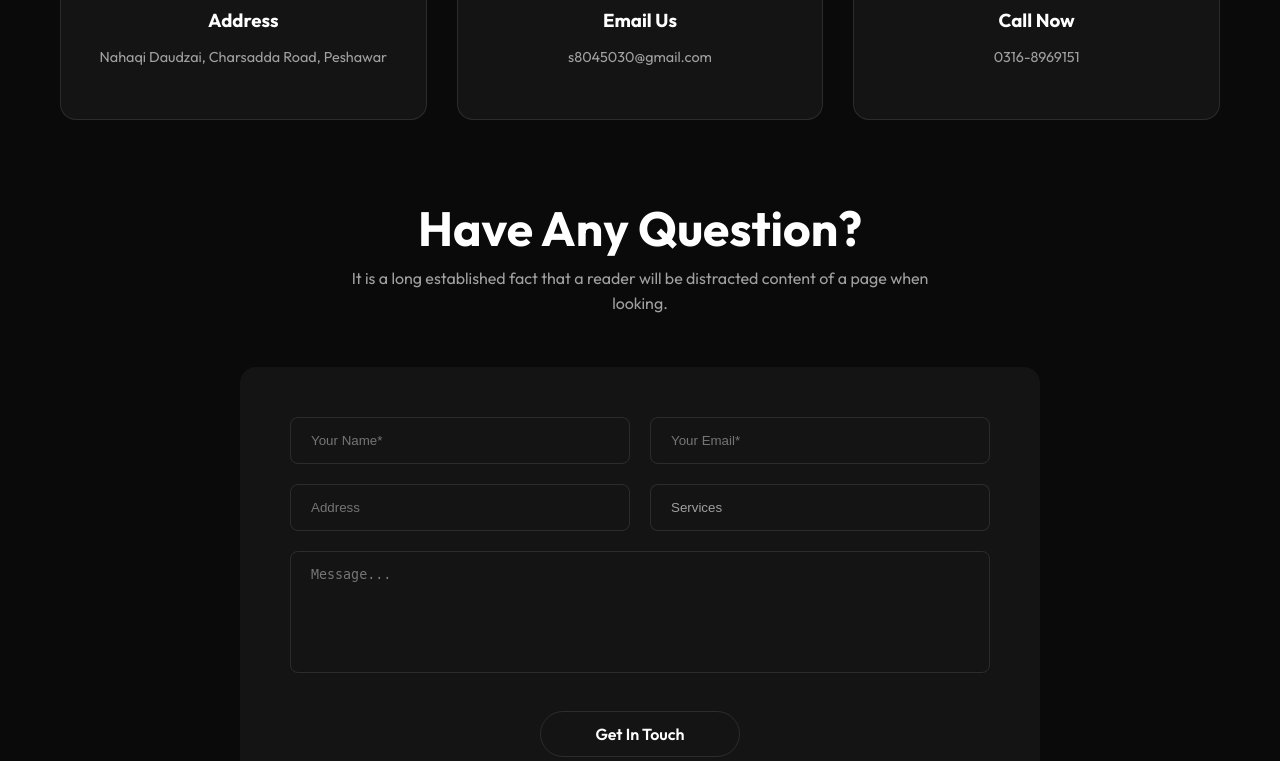
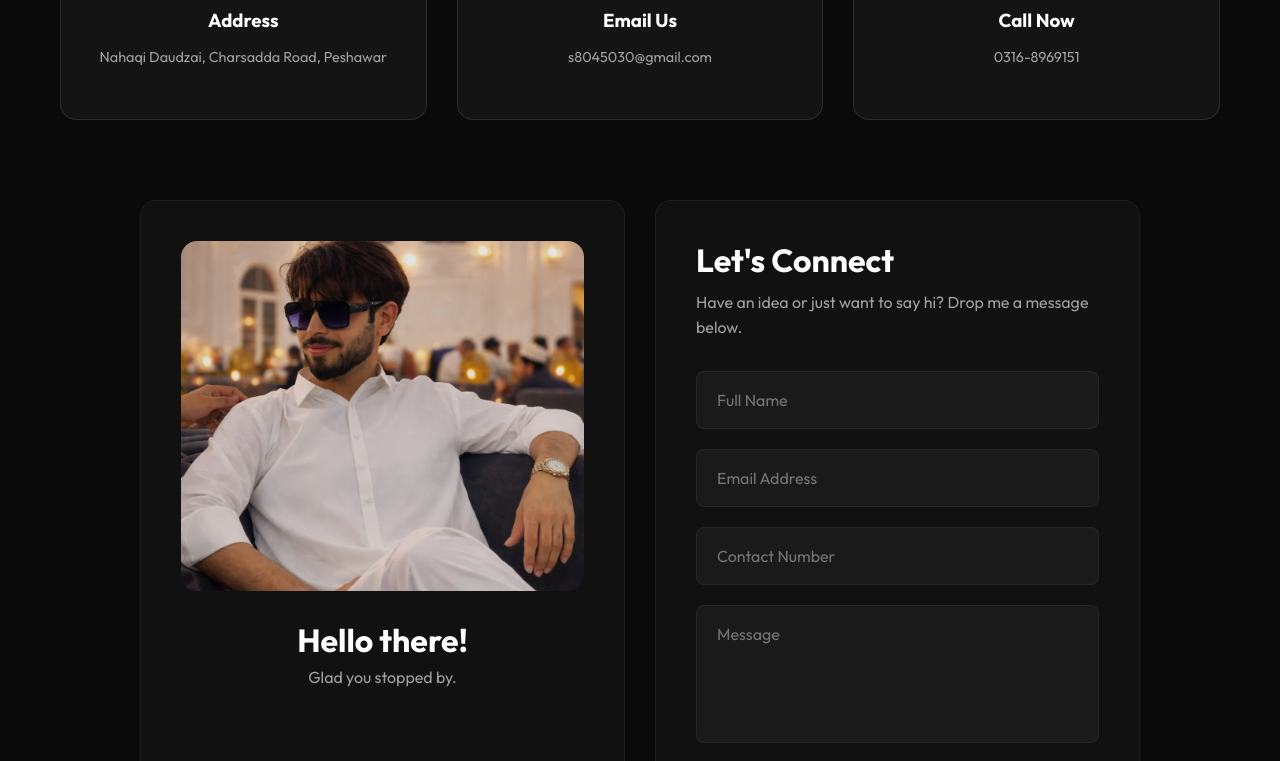
Before and after one commit to Shehzad327925/Shahzad-Portfolio-, a PHP site: page /contact.html in a window 1280 px wide. Shown: the part 605-1366 px from the top of the page. Run offline with PHP 8.4, Linux system fonts and the light colour scheme; some libraries are stand-ins or nearby versions; grey boxes are pictures that could not be loaded.

Commit message:
Updated some features

```diff
--- /dev/null
+++ b/assets/css/contact-premium.css
@@ -0,0 +1,96 @@
+/* Premium Contact Form Styles */
+.contact-wrapper {
+    display: flex;
+    gap: 30px;
+    max-width: 1000px;
+    margin: 0 auto;
+}
+
+.contact-card {
+    background: #111111;
+    border-radius: var(--radius-md);
+    border: 1px solid rgba(255, 255, 255, 0.05);
+    padding: 40px;
+    flex: 1;
+}
+
+.contact-left {
+    display: flex;
+    flex-direction: column;
+    align-items: center;
+    background: #111111;
+}
+
+.contact-img-box {
+    width: 100%;
+    height: 350px;
+    border-radius: var(--radius-md);
+    overflow: hidden;
+    margin-bottom: 30px;
+}
+
+.contact-img-box img {
+    width: 100%;
+    height: 100%;
+    object-fit: cover;
+    filter: brightness(0.9);
+}
+
+.contact-input-group {
+    margin-bottom: 20px;
+}
+
+.contact-input {
+    width: 100%;
+    background: #1a1a1a;
+    border: 1px solid rgba(255, 255, 255, 0.05);
+    border-radius: var(--radius-sm);
+    padding: 18px 20px;
+    color: var(--text-main);
+    font-family: var(--font-main);
+    font-size: 1rem;
+    outline: none;
+    transition: var(--transition);
+}
+
+.contact-input:focus {
+    border-color: var(--primary);
+    background: #222222;
+}
+
+.contact-btn {
+    width: 100%;
+    background: var(--primary);
+    color: #000;
+    font-weight: 600;
+    font-size: 1.1rem;
+    border: none;
+    padding: 18px;
+    border-radius: var(--radius-sm);
+    cursor: pointer;
+    transition: var(--transition);
+    margin-top: 10px;
+}
+
+.contact-btn:hover {
+    background: #fff;
+    color: #000;
+}
+
+/* Spinner for button */
+.btn-spinner {
+    display: none;
+    width: 20px;
+    height: 20px;
+    border: 2px solid rgba(0,0,0,0.2);
+    border-top-color: #000;
+    border-radius: 50%;
+    animation: spin 1s linear infinite;
+    margin: 0 auto;
+}
+
+@media (max-width: 768px) {
+    .contact-wrapper {
+        flex-direction: column;
+    }
+}
--- a/assets/js/main.js
+++ b/assets/js/main.js
@@ -1,13 +1,14 @@
+// ─── MOBILE MENU + HEADER + ANCHOR SCROLL ──────────────────
 document.addEventListener('DOMContentLoaded', () => {
     // Mobile menu toggle
     const mobileToggle = document.getElementById('mobile-toggle');
     const navLinks = document.getElementById('nav-links');
 
-    if(mobileToggle) {
+    if (mobileToggle) {
         mobileToggle.addEventListener('click', () => {
             navLinks.classList.toggle('active');
             const icon = mobileToggle.querySelector('i');
-            if(navLinks.classList.contains('active')) {
+            if (navLinks.classList.contains('active')) {
                 icon.classList.remove('fa-bars');
                 icon.classList.add('fa-times');
             } else {
@@ -17,10 +18,11 @@ document.addEventListener('DOMContentLoaded', () => {
         });
     }
 
-    // Header scroll effect
+    // Header shrink on scroll
     const header = document.querySelector('.header');
+    if (header) {
         window.addEventListener('scroll', () => {
-        if(window.scrollY > 50) {
+            if (window.scrollY > 50) {
                 header.style.padding = '15px 0';
                 header.style.boxShadow = '0 5px 20px rgba(0,0,0,0.5)';
             } else {
@@ -28,41 +30,35 @@ document.addEventListener('DOMContentLoaded', () => {
                 header.style.boxShadow = 'none';
             }
         });
+    }
 
     // Smooth scroll for anchor links
     document.querySelectorAll('a[href^="#"]').forEach(anchor => {
         anchor.addEventListener('click', function (e) {
             const target = document.querySelector(this.getAttribute('href'));
-            if(target) {
+            if (target) {
                 e.preventDefault();
-                navLinks.classList.remove('active'); // close mobile menu if open
-                window.scrollTo({
-                    top: target.offsetTop - 80,
-                    behavior: 'smooth'
-                });
+                if (navLinks) navLinks.classList.remove('active');
+                window.scrollTo({ top: target.offsetTop - 80, behavior: 'smooth' });
             }
         });
     });
 
-    // Portfolio filtering basic setup
+    // Portfolio filtering
     const filterButtons = document.querySelectorAll('.filter-btn');
     const portfolioItems = document.querySelectorAll('.portfolio-item');
 
-    if(filterButtons.length > 0) {
+    if (filterButtons.length > 0) {
         filterButtons.forEach(button => {
             button.addEventListener('click', () => {
-                // Remove active class from all buttons
                 filterButtons.forEach(btn => btn.classList.remove('active', 'btn-primary'));
                 filterButtons.forEach(btn => btn.classList.add('btn-outline'));
-
-                // Add active class to clicked button
                 button.classList.remove('btn-outline');
                 button.classList.add('active', 'btn-primary');
 
                 const filterValue = button.getAttribute('data-filter');
-
                 portfolioItems.forEach(item => {
-                    if(filterValue === 'all' || item.classList.contains(filterValue)) {
+                    if (filterValue === 'all' || item.classList.contains(filterValue)) {
                         item.style.display = 'block';
                         setTimeout(() => item.style.opacity = '1', 50);
                     } else {
@@ -74,3 +70,103 @@ document.addEventListener('DOMContentLoaded', () => {
         });
     }
 });
+
+// ─── CUSTOM CURSOR ─────────────────────────────────────────
+const cursorDot = document.getElementById('cursor-dot');
+const cursorOutline = document.getElementById('cursor-outline');
+
+let mouseX = 0, mouseY = 0;
+let outlineX = 0, outlineY = 0;
+let cursorVisible = false;
+
+window.addEventListener('mousemove', (e) => {
+    mouseX = e.clientX;
+    mouseY = e.clientY;
+
+    // Show on first move
+    if (!cursorVisible && cursorDot && cursorOutline) {
+        cursorDot.classList.add('visible');
+        cursorOutline.classList.add('visible');
+        cursorVisible = true;
+    }
+
+    // Dot snaps instantly
+    if (cursorDot) {
+        cursorDot.style.left = mouseX + 'px';
+        cursorDot.style.top = mouseY + 'px';
+    }
+});
+
+// Outline trails with smooth lag
+function animateOutline() {
+    outlineX += (mouseX - outlineX) * 0.12;
+    outlineY += (mouseY - outlineY) * 0.12;
+    if (cursorOutline) {
+        cursorOutline.style.left = outlineX + 'px';
+        cursorOutline.style.top = outlineY + 'px';
+    }
+    requestAnimationFrame(animateOutline);
+}
+animateOutline();
+
+// Expand on hover
+document.querySelectorAll('a, button').forEach(el => {
+    el.addEventListener('mouseenter', () => {
+        if (cursorOutline) {
+            cursorOutline.style.width = '64px';
+            cursorOutline.style.height = '64px';
+            cursorOutline.style.backgroundColor = 'rgba(0, 208, 132, 0.2)';
+        }
+    });
+    el.addEventListener('mouseleave', () => {
+        if (cursorOutline) {
+            cursorOutline.style.width = '40px';
+            cursorOutline.style.height = '40px';
+            cursorOutline.style.backgroundColor = 'rgba(0, 208, 132, 0.08)';
+        }
+    });
+});
+
+// Native CSS smooth scroll is used (scroll-behavior: smooth in style.css)
+
+// ─── EMAILJS CONTACT FORM ──────────────────────────────────
+document.addEventListener('DOMContentLoaded', () => {
+    if (typeof emailjs !== 'undefined') {
+        emailjs.init("keKjV-1Za9A4B71jx");
+    }
+
+    const contactForm = document.getElementById('contact-form');
+    if (contactForm) {
+        contactForm.addEventListener('submit', function (e) {
+            e.preventDefault();
+
+            const btnText = document.getElementById('btn-text');
+            const btnSpinner = document.getElementById('btn-spinner');
+            const statusMsg = document.getElementById('form-status');
+            const submitBtn = document.getElementById('submit-btn');
+
+            btnText.style.display = 'none';
+            btnSpinner.style.display = 'block';
+            submitBtn.disabled = true;
+            statusMsg.style.display = 'none';
+
+            emailjs.sendForm('service_wih01zd', 'template_co1y9uf', this)
+                .then(() => {
+                    statusMsg.textContent = "Message sent successfully!";
+                    statusMsg.style.color = "#00D084";
+                    statusMsg.style.display = 'block';
+                    contactForm.reset();
+                }, (error) => {
+                    statusMsg.textContent = "Oops! Something went wrong.";
+                    statusMsg.style.color = "#ff4757";
+                    statusMsg.style.display = 'block';
+                    console.log('EmailJS error:', error);
+                }).finally(() => {
+                    btnText.style.display = 'block';
+                    btnSpinner.style.display = 'none';
+                    submitBtn.disabled = false;
+                    setTimeout(() => statusMsg.style.display = 'none', 5000);
+                });
+        });
+    }
+});
--- a/contact.html
+++ b/contact.html
@@ -10,8 +10,20 @@
 
     <!-- FontAwesome for Icons -->
     <link rel="stylesheet" href="https://cdnjs.cloudflare.com/ajax/libs/font-awesome/6.4.0/css/all.min.css">
+
+    <!-- Premium Contact Form CSS -->
+    <link rel="stylesheet" href="assets/css/contact-premium.css">
+
+    <!-- EmailJS CDN -->
+    <script type="text/javascript" src="https://cdn.jsdelivr.net/npm/@emailjs/browser@4/dist/email.min.js"></script>
 </head>
 <body>
+
+<!-- Custom Cursor -->
+<div class="cursor-dot" id="cursor-dot"></div>
+<div class="cursor-outline" id="cursor-outline"></div>
+
+</div>
 
 <header class="header">
     <div class="container">
@@ -77,38 +89,47 @@
     </div>
 
     <!-- Contact Form Section -->
-    <div class="container">
-        <div style="text-align: center; margin-bottom: 50px;">
-            <h2 class="section-title">Have Any Question?</h2>
-            <p class="section-subtitle">It is a long established fact that a reader will be distracted content of a page when looking.</p>
-        </div>
+    <div class="container" style="margin-bottom: 80px;">
+        <div class="contact-wrapper">
+            <!-- Left Card -->
+            <div class="contact-card contact-left">
+                <div class="contact-img-box">
+                    <img src="assets/images/profile.jpg" alt="Shahzad Habib">
+                </div>
+                <h2 style="font-size: 2rem; margin-bottom: 5px;">Hello there!</h2>
+                <p class="text-muted">Glad you stopped by.</p>
+            </div>
 
-        <div style="max-width: 800px; margin: 0 auto; background: var(--bg-card); padding: 50px; border-radius: var(--radius-md); position: relative; z-index: 10;">
-            <form action="#" method="POST">
-                <div class="grid-2" style="gap: 20px; margin-bottom: 20px;">
-                    <input type="text" placeholder="Your Name*" required style="width: 100%; padding: 15px 20px; background: transparent; border: 1px solid var(--border-color); border-radius: var(--radius-sm); color: var(--text-main); outline: none;">
-                    <input type="email" placeholder="Your Email*" required style="width: 100%; padding: 15px 20px; background: transparent; border: 1px solid var(--border-color); border-radius: var(--radius-sm); color: var(--text-main); outline: none;">
-                </div>
+            <!-- Right Card Form -->
+            <div class="contact-card">
+                <h2 style="font-size: 2rem; margin-bottom: 10px;">Let's Connect</h2>
+                <p class="text-muted" style="margin-bottom: 30px;">Have an idea or just want to say hi? Drop me a message below.</p>
 
-                <div class="grid-2" style="gap: 20px; margin-bottom: 20px;">
-                    <input type="text" placeholder="Address" style="width: 100%; padding: 15px 20px; background: transparent; border: 1px solid var(--border-color); border-radius: var(--radius-sm); color: var(--text-main); outline: none;">
-                    <select style="width: 100%; padding: 15px 20px; background: var(--bg-card); border: 1px solid var(--border-color); border-radius: var(--radius-sm); color: var(--text-muted); outline: none; appearance: none;">
-                        <option value="" disabled selected>Services</option>
-                        <option value="web">Web Development</option>
-                        <option value="ai">AI/ML</option>
-                        <option value="programming">Programming</option>
-                    </select>
-                </div>
+                <form id="contact-form">
+                    <div class="contact-input-group">
+                        <input type="text" name="from_name" class="contact-input" placeholder="Full Name" required>
+                    </div>
+                    <div class="contact-input-group">
+                        <input type="email" name="reply_to" class="contact-input" placeholder="Email Address" required>
+                    </div>
+                    <div class="contact-input-group">
+                        <input type="tel" name="contact_number" class="contact-input" placeholder="Contact Number">
+                    </div>
+                    <div class="contact-input-group">
+                        <textarea name="message" class="contact-input" placeholder="Message" rows="5" required style="resize: none;"></textarea>
+                    </div>
 
-                <textarea placeholder="Message..." rows="6" required style="width: 100%; padding: 15px 20px; background: transparent; border: 1px solid var(--border-color); border-radius: var(--radius-sm); color: var(--text-main); outline: none; margin-bottom: 30px; resize: none;"></textarea>
-
-                <div style="text-align: center;">
-                    <button type="submit" class="btn btn-outline" style="min-width: 200px;">Get In Touch</button>
-                </div>
-            </form>
+                    <button type="submit" class="contact-btn" id="submit-btn">
+                        <span id="btn-text">Send Message</span>
+                        <div class="btn-spinner" id="btn-spinner"></div>
+                    </button>
+                    <p id="form-status" style="margin-top: 15px; text-align: center; display: none;"></p>
+                </form>
+            </div>
         </div>
     </div>
 </section>
+
 
 <!-- Map Section -->
 <section style="padding: 0; margin-top: -150px; position: relative; z-index: 1;">
@@ -186,5 +207,6 @@
 
 <!-- JavaScript -->
 <script src="assets/js/main.js"></script>
+<script src="https://cdn.jsdelivr.net/gh/studio-freight/lenis@1.0.29/bundled/lenis.min.js"></script>
 </body>
 </html>
```
Also changed, not shown: about.html (+7 -0 lines), assets/css/style.css (+102 -0 lines), blog.html (+7 -0 lines), index.html (+7 -62 lines), portfolio.html (+7 -0 lines). Lines whose indentation alone changed are shown as unchanged.
